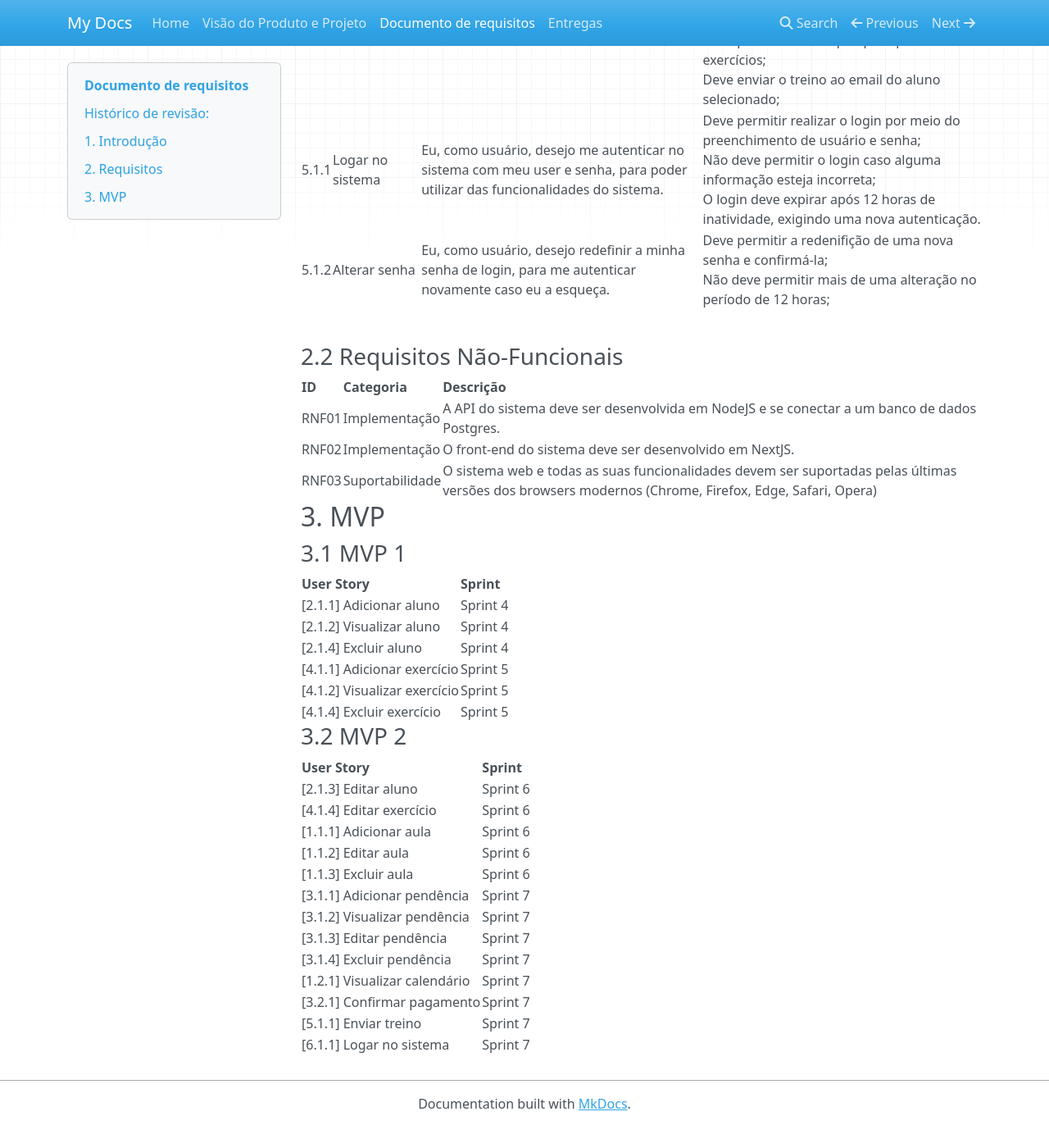
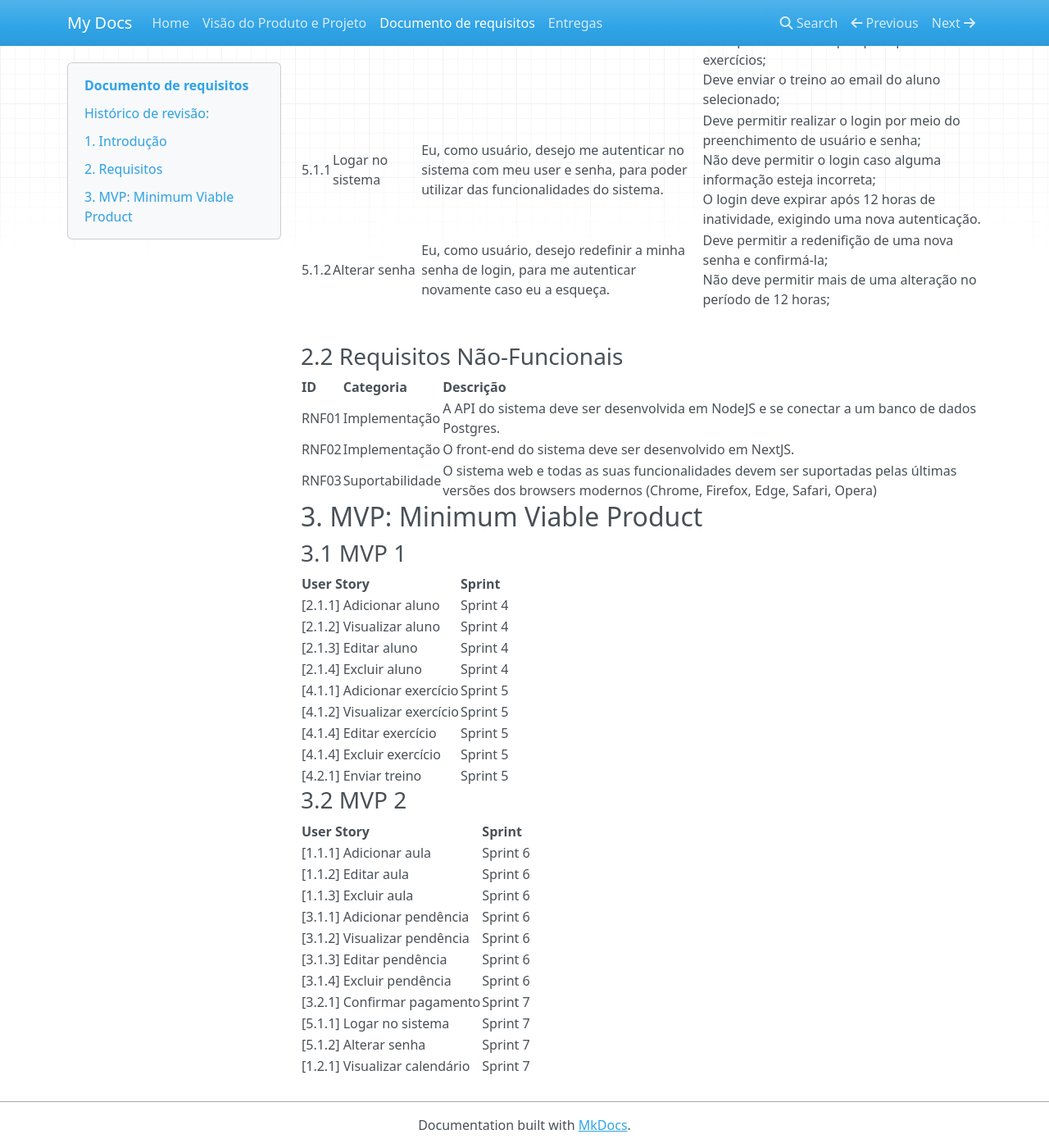
Before and after one commit to mdsreq-fga-unb/2022.2-Strix, an MkDocs documentation site: the page built from documentation/docs/documento_de_requisitos.md, in a window 1280 px wide and 1400 px high, scrolled down 5437 px. Shown: the whole window at 82% size. Built offline with MkDocs 1.6.1, drawn with Linux system fonts in a browser that asks for light colours; nearby versions of some CDN libraries; before the commit the page ends 6811 px from its top, so only the background shows below that.

Commit message:
Várias mudanças e alterações no documento de visão, mudanças na seção de MVP no documento de requisitos

```diff
--- a/documentation/docs/documento_de_requisitos.md
+++ b/documentation/docs/documento_de_requisitos.md
@@ -97,7 +97,7 @@ Os requisitos funcionais estão organizados hierarquicamente na estrutura de Ép
 | RNF02 | Implementação   | O front-end do sistema deve ser desenvolvido em NextJS.                                                                                               |
 | RNF03 | Suportabilidade | O sistema web e todas as suas funcionalidades devem ser suportadas pelas últimas versões dos browsers modernos (Chrome, Firefox, Edge, Safari, Opera) |
 
-## 3. MVP
+## 3. MVP: Minimum Viable Product
 
 ### 3.1 MVP 1
 
@@ -105,25 +105,26 @@ Os requisitos funcionais estão organizados hierarquicamente na estrutura de Ép
 |----|----|
 | [2.1.1] Adicionar aluno | Sprint 4 |
 | [2.1.2] Visualizar aluno | Sprint 4  |
+| [2.1.3] Editar aluno | Sprint 4 |
 | [2.1.4] Excluir aluno | Sprint 4 |
 | [4.1.1] Adicionar exercício | Sprint 5 |
 | [4.1.2] Visualizar exercício | Sprint 5 |
+| [4.1.4] Editar exercício | Sprint 5 |
 | [4.1.4] Excluir exercício | Sprint 5 |
+| [4.2.1] Enviar treino | Sprint 5 |
 
 ### 3.2 MVP 2
 
 | User Story | Sprint |
 | ---- | ---- |
-| [2.1.3] Editar aluno | Sprint 6 |
-| [4.1.4] Editar exercício | Sprint 6 |
 | [1.1.1] Adicionar aula | Sprint 6 |
 | [1.1.2] Editar aula | Sprint 6 |
 | [1.1.3] Excluir aula | Sprint 6 |
-| [3.1.1] Adicionar pendência | Sprint 7 |
-| [3.1.2] Visualizar pendência | Sprint 7 |
-| [3.1.3] Editar pendência | Sprint 7 |
-| [3.1.4] Excluir pendência | Sprint 7 |
+| [3.1.1] Adicionar pendência | Sprint 6 |
+| [3.1.2] Visualizar pendência | Sprint 6 |
+| [3.1.3] Editar pendência | Sprint 6 |
+| [3.1.4] Excluir pendência | Sprint 6 |
+| [3.2.1] Confirmar pagamento | Sprint 7 |
+| [5.1.1] Logar no sistema | Sprint 7 |
+| [5.1.2] Alterar senha | Sprint 7 |
 | [1.2.1] Visualizar calendário | Sprint 7 |
-| [3.2.1] Confirmar pagamento | Sprint 7 |
-| [5.1.1] Enviar treino | Sprint 7 |
-| [6.1.1] Logar no sistema | Sprint 7 |
```
Also changed, not shown: documentation/docs/entregas.md (+5 -1 lines), documentation/docs/index.md (+1 -1 lines), documentation/docs/visao_do_produto.md (+17 -9 lines), documentation/docs/img/XP.jpg (added).
